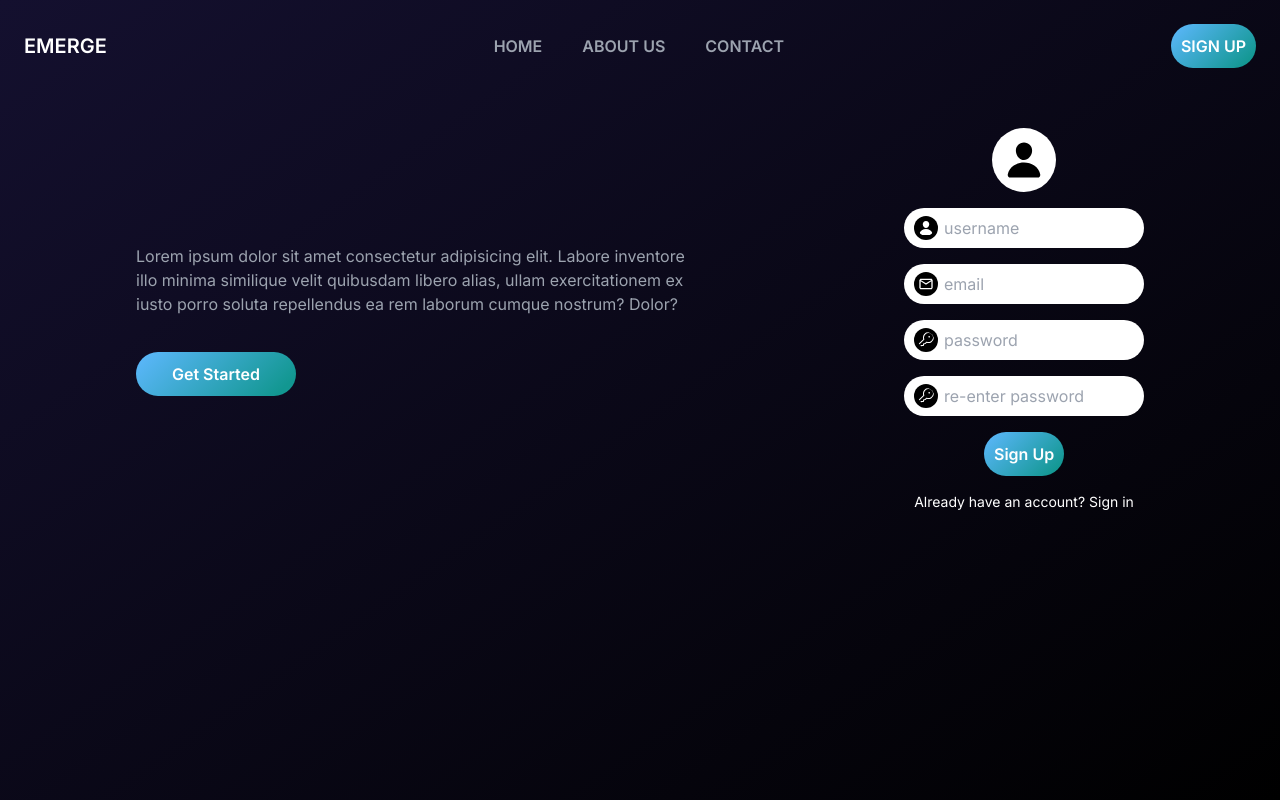
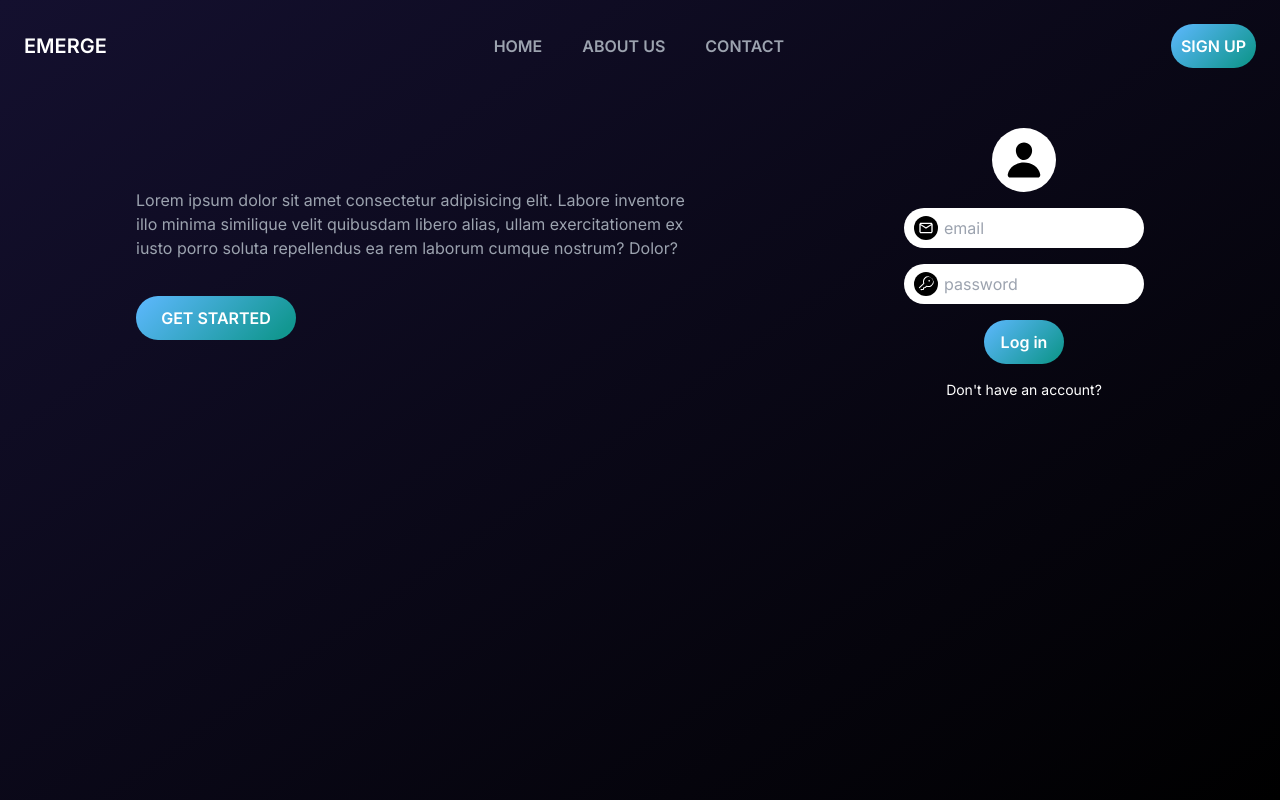
Before and after one commit to ShiwaliKarn/emerge, a Next.js app: page /sign-up in a window 1280 px wide. Built offline with nearby package versions, Linux system fonts and the light colour scheme.

Commit message:
login  page

```diff
--- a/app/(Pages)/sign-up/page.jsx
+++ b/app/(Pages)/sign-up/page.jsx
@@ -1,8 +1,31 @@
+"use client";
 import { IoPerson } from "react-icons/io5";
 import { GoKey } from "react-icons/go";
 import { MdOutlineMail } from "react-icons/md";
+import { useState } from "react";
 
 const SignUp = () => {
+  const [currState, setCurrState] = useState("Sign In");
+  const [password, setPassword] = useState("");
+  const [reEnteredPassword, setReEnteredPassword] = useState("");
+  const [email, setEmail] = useState("");
+  const [name, setName] = useState("");
+  const [passwordsMatch, setPasswordsMatch] = useState(true);
+
+  const handleSubmit = async (event) => {
+    //   event.preventDefault();
+    //   if (currState === "Sign Up" && password !== reEnteredPassword) {
+    //     setPasswordsMatch(false);
+    //     return;
+    //   }
+    //   setPasswordsMatch(true);
+    //   const user = { name, email, password };
+    //   if (currState === "Sign Up") {
+    //     registerUser(user);
+    //   } else {
+    //     loginUser({ email, password });
+    //   }
+  };
   return (
     <section className="flex max-sm:flex-col pt-32 container px-24 max-sm:gap-[70px] gap-[200px] ">
       <div className="flex gap-9 flex-col justify-center">
@@ -13,13 +36,18 @@ const SignUp = () => {
           nostrum? Dolor?
         </p>
 
-        <button className="w-40">Get Started</button>
+        <button className="w-40 uppercase">Get Started</button>
       </div>
       <div className="flex items-center flex-col gap-4">
         <div className=" rounded-full p-3 h-16 w-16 bg-white  flex justify-center items-center">
           <IoPerson className="text-6xl" />
         </div>
-        <form className="flex  flex-col gap-4 items-center">
+        <form
+          className="flex  flex-col gap-4 items-center"
+          onSubmit={handleSubmit}
+        >
+          {currState === "Sign Up" && (
+            <>
               <div className="relative">
                 <IoPerson className="absolute z-10 top-2 left-[10px] bg-black text-white rounded-full h-6 w-6 p-1 " />
                 <input
@@ -27,8 +55,13 @@ const SignUp = () => {
                   className="w-60 p-2 pl-10 outline-none rounded-3xl"
                   required
                   placeholder="username"
+                  value={name}
+                  onChange={(event) => setName(event.target.value)}
                 />
               </div>
+            </>
+          )}
+
           <div className="relative">
             <MdOutlineMail className="absolute z-10 top-2 left-[10px] bg-black text-white rounded-full h-6 w-6 p-1 " />
             <input
@@ -36,6 +69,8 @@ const SignUp = () => {
               className="w-60 p-2 pl-10 outline-none rounded-3xl"
               required
               placeholder="email"
+              value={email}
+              onChange={(event) => setEmail(event.target.value)}
             />
           </div>
           <div className="relative">
@@ -47,8 +82,13 @@ const SignUp = () => {
               required
               placeholder="password"
               min={8}
+              value={password}
+              onChange={(event) => setPassword(event.target.value)}
             />
           </div>
+
+          {currState === "Sign Up" && (
+            <>
               <div className="relative">
                 <GoKey className="absolute z-10 top-2 left-[10px] bg-black text-white rounded-full h-6 w-6 p-1 " />
 
@@ -57,12 +97,30 @@ const SignUp = () => {
                   className="w-60 p-2 pl-10 outline-none rounded-3xl"
                   required
                   placeholder="re-enter password"
+                  value={reEnteredPassword}
+                  onChange={(event) => setReEnteredPassword(event.target.value)}
                 />
               </div>
-          <button className="w-20">Sign Up</button>
-          <p className="text-white text-sm cursor-pointer hover:underline">
-            Already have an account? Sign in
+            </>
+          )}
+          <button className="w-20">
+            {currState === "Sign Up" ? "Sign up" : "Log in"}
+          </button>
+          {currState === "Sign In" ? (
+            <p
+              className="text-white text-sm cursor-pointer"
+              onClick={() => setCurrState("Sign Up")}
+            >
+              Don't have an account?
             </p>
+          ) : (
+            <p
+              className="text-white text-sm cursor-pointer"
+              onClick={() => setCurrState("Sign In")}
+            >
+              Already have an account?
+            </p>
+          )}
         </form>
       </div>
     </section>
```
Lines whose indentation alone changed are shown as unchanged.
